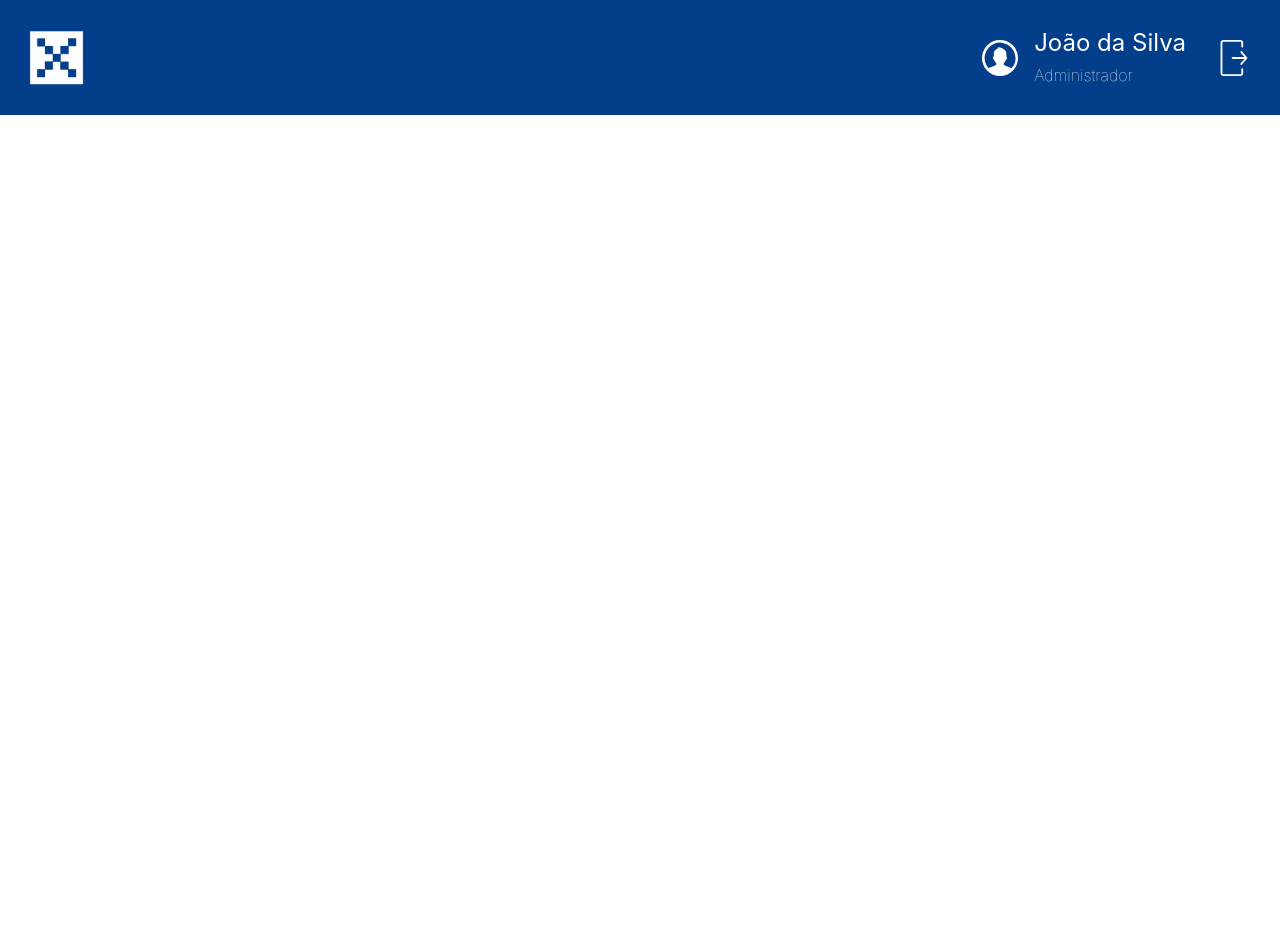
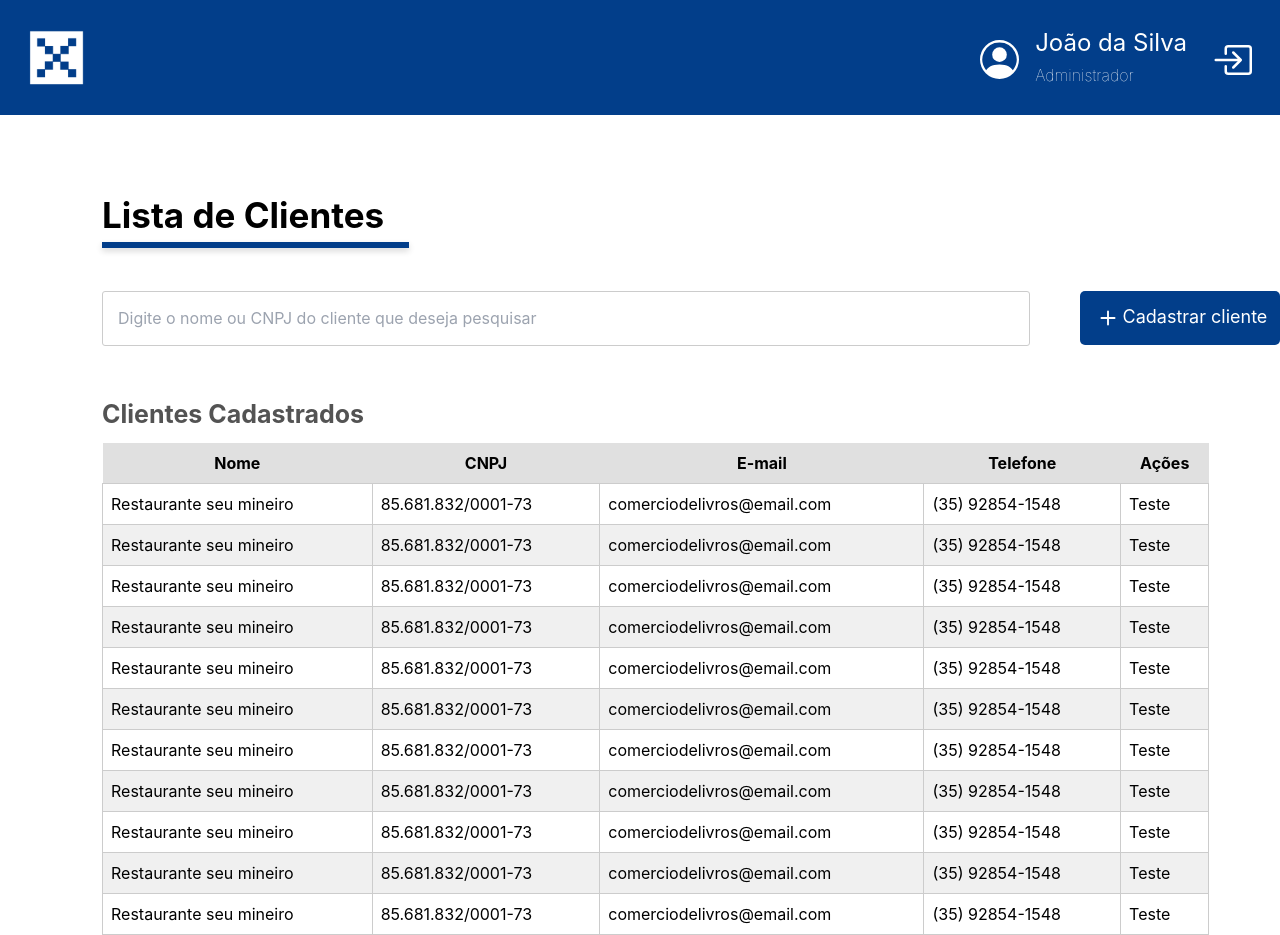
Before and after one commit to gabeporto/youx-challenge, a React (Create React App) app in the folder web/: page / in a window 1280 px wide. Before the commit the page ends 800 px from the top, so only its background shows below. Built offline with nearby package versions, Linux system fonts and the light colour scheme.

Commit message:
feat: add Table of client list component

```diff
--- a/web/src/App.tsx
+++ b/web/src/App.tsx
@@ -1,7 +1,12 @@
 import Header from "./components/Header";
+import ClientTable from "./components/ClientTable";
 
 export default function App() {
   return (
-    <Header />
+      <>
+        <Header />
+
+         <ClientTable />
+      </>
   );
 }
--- a/web/src/assets/icons/LogoutIcon.tsx
+++ b/web/src/assets/icons/LogoutIcon.tsx
@@ -1,5 +1,8 @@
 export default function LogoutIcon() {
     return (
-        <svg version="1.1" className="h-9 w-9" id="logout" xmlns="http://www.w3.org/2000/svg" fill="white" x="0px" y="0px" width="91.839px" height="122.88px" viewBox="0 0 91.839 122.88" enable-background="new 0 0 91.839 122.88"><g><path d="M81.75,64.617H41.365c-1.738,0-3.147-1.423-3.147-3.178c0-1.756,1.409-3.179,3.147-3.179h40.383L68.559,43.155 c-1.146-1.31-1.025-3.311,0.271-4.469c1.297-1.159,3.278-1.037,4.425,0.273l17.798,20.383c1.065,1.216,1.037,3.029-0.011,4.21 L73.254,83.92c-1.146,1.311-3.128,1.433-4.425,0.273c-1.296-1.158-1.417-3.16-0.271-4.47L81.75,64.617L81.75,64.617z M70.841,99.629c0-1.756,1.423-3.179,3.178-3.179c1.756,0,3.179,1.423,3.179,3.179v14.242c0,2.475-1.017,4.729-2.648,6.36 c-1.633,1.632-3.887,2.648-6.36,2.648H9.009c-2.475,0-4.73-1.014-6.363-2.646C1.016,118.603,0,116.352,0,113.871V9.009 c0-2.48,1.013-4.733,2.644-6.365C4.275,1.013,6.528,0,9.009,0h59.18c2.479,0,4.731,1.016,6.362,2.646 c1.633,1.633,2.646,3.889,2.646,6.363V23.25c0,1.755-1.423,3.178-3.179,3.178c-1.755,0-3.178-1.423-3.178-3.178V9.009 c0-0.722-0.301-1.385-0.785-1.869c-0.482-0.482-1.144-0.783-1.867-0.783H9.009c-0.726,0-1.389,0.3-1.87,0.782 C6.656,7.62,6.357,8.283,6.357,9.009v104.862c0,0.724,0.301,1.385,0.783,1.867c0.484,0.484,1.147,0.785,1.869,0.785h59.18 c0.72,0,1.381-0.302,1.865-0.786c0.485-0.484,0.787-1.146,0.787-1.866V99.629L70.841,99.629z"/></g></svg>
-    )
+        <svg xmlns="http://www.w3.org/2000/svg" width="40" height="40" fill="white" viewBox="0 0 16 16">
+            <path fill-rule="evenodd" d="M6 3.5a.5.5 0 0 1 .5-.5h8a.5.5 0 0 1 .5.5v9a.5.5 0 0 1-.5.5h-8a.5.5 0 0 1-.5-.5v-2a.5.5 0 0 0-1 0v2A1.5 1.5 0 0 0 6.5 14h8a1.5 1.5 0 0 0 1.5-1.5v-9A1.5 1.5 0 0 0 14.5 2h-8A1.5 1.5 0 0 0 5 3.5v2a.5.5 0 0 0 1 0v-2z"/>
+            <path fill-rule="evenodd" d="M11.854 8.354a.5.5 0 0 0 0-.708l-3-3a.5.5 0 1 0-.708.708L10.293 7.5H1.5a.5.5 0 0 0 0 1h8.793l-2.147 2.146a.5.5 0 0 0 .708.708l3-3z"/>
+        </svg>
+)
 }
--- /dev/null
+++ b/web/src/assets/icons/PlusIcon.tsx
@@ -0,0 +1,7 @@
+export default function PlusIcon() {
+    return (
+        <svg xmlns="http://www.w3.org/2000/svg" width="30" height="30" fill="white" viewBox="0 0 16 16">
+           <path d="M8 4a.5.5 0 0 1 .5.5v3h3a.5.5 0 0 1 0 1h-3v3a.5.5 0 0 1-1 0v-3h-3a.5.5 0 0 1 0-1h3v-3A.5.5 0 0 1 8 4z"/>
+        </svg>
+    )
+}
--- /dev/null
+++ b/web/src/assets/icons/SearchIcon.tsx
@@ -0,0 +1,7 @@
+export default function SearchIcon() {
+    return (
+        <svg xmlns="http://www.w3.org/2000/svg" width="20" height="20" fill="blue" viewBox="0 0 16 16">
+            <path d="M11.742 10.344a6.5 6.5 0 1 0-1.397 1.398h-.001c.03.04.062.078.098.115l3.85 3.85a1 1 0 0 0 1.415-1.414l-3.85-3.85a1.007 1.007 0 0 0-.115-.1zM12 6.5a5.5 5.5 0 1 1-11 0 5.5 5.5 0 0 1 11 0z"/>
+        </svg>
+    )
+}
--- a/web/src/assets/icons/UserIcon.tsx
+++ b/web/src/assets/icons/UserIcon.tsx
@@ -1,5 +1,8 @@
 export default function UserIcon() {
     return (
-        <svg id="UserIcon" className="h-9" data-name="Layer 1" xmlns="http://www.w3.org/2000/svg" fill="white" viewBox="0 0 122.88 122.88"><title>account</title><path d="M61.44,0A61.31,61.31,0,0,1,84.92,4.66h0A61.66,61.66,0,0,1,118.21,38l.1.24a61.39,61.39,0,0,1-.1,46.73h0A61.42,61.42,0,0,1,38,118.21h0A61.3,61.3,0,0,1,18,104.88l0,0A61.5,61.5,0,0,1,4.66,84.94l-.09-.24A61.48,61.48,0,0,1,4.66,38v0A61.37,61.37,0,0,1,18,18l0,0A61.5,61.5,0,0,1,37.94,4.66l.24-.09A61.35,61.35,0,0,1,61.44,0ZM48.78,79.89a16.44,16.44,0,0,1-1.34-1.62c-2.6-3.56-4.93-7.58-7.27-11.33-1.7-2.5-2.59-4.73-2.59-6.52s1-4.13,3-4.64a101,101,0,0,1-.18-11.73A16.86,16.86,0,0,1,41,41.11a17,17,0,0,1,7.58-9.64,19.26,19.26,0,0,1,4.11-2c2.59-1,1.34-4.91,4.19-5C63.54,24.33,74.52,30,78.8,34.68a16.91,16.91,0,0,1,4.38,11l-.27,10.57a3.31,3.31,0,0,1,2.41,2.41c.36,1.43,0,3.39-1.25,6.16h0c0,.09-.09.09-.09.18-2.75,4.53-5.62,9.78-8.78,14-1.59,2.12-2.9,1.75-1.54,3.78,6.45,8.87,19.18,7.64,27,13.55a52.66,52.66,0,0,0,9.36-54.72l-.09-.2A52.7,52.7,0,0,0,98.55,24.33h0a52.63,52.63,0,0,0-57-11.49l-.21.09a52.53,52.53,0,0,0-17,11.4h0a52.63,52.63,0,0,0-11.49,57l.09.21A52.66,52.66,0,0,0,22.19,96.3c7.85-5.91,20.58-4.68,27-13.55,1.12-1.68.83-1.52-.44-2.86Z"/></svg>
+        <svg xmlns="http://www.w3.org/2000/svg" width="39" height="39" fill="white" viewBox="0 0 16 16">
+            <path d="M11 6a3 3 0 1 1-6 0 3 3 0 0 1 6 0z"/>
+            <path fill-rule="evenodd" d="M0 8a8 8 0 1 1 16 0A8 8 0 0 1 0 8zm8-7a7 7 0 0 0-5.468 11.37C3.242 11.226 4.805 10 8 10s4.757 1.225 5.468 2.37A7 7 0 0 0 8 1z"/>
+        </svg>
     )
 }
--- /dev/null
+++ b/web/src/components/Button.tsx
@@ -0,0 +1,29 @@
+import { ButtonHTMLAttributes } from 'react';
+import styled from 'styled-components';
+import PlusIcon from '../assets/icons/PlusIcon';
+
+const CreateButton = styled.div`
+    display: flex;
+    width: 203px;
+    height: 54px;
+    background: #023E8A 0% 0% no-repeat padding-box;
+    border-radius: 5px;
+    opacity: 1;
+    color: #FFFFFF;
+    font-size: 18px;
+    justify-content: center;
+    padding: 12px;
+`
+
+interface ButtonProps extends ButtonHTMLAttributes<HTMLButtonElement> {
+    title: string;
+}
+
+export default function Button(props : ButtonProps) {
+    return (
+        <CreateButton>
+            <PlusIcon />
+            {props.title}
+        </CreateButton>
+    )
+}
--- /dev/null
+++ b/web/src/components/ClientTable.tsx
@@ -0,0 +1,76 @@
+import styled from "styled-components";
+import Button from "./Button";
+import Table from "./Table";
+
+const Container = styled.h1`
+    padding-left: 102px;
+    padding-top: 74px;
+`;
+
+const PageTitle = styled.h1`
+    font-weight: bold;
+    font-size: 35px;
+`;
+
+const TitleBorder = styled.div`
+    box-shadow: 0px 3px 6px #00000029;
+    border: 3px solid #023E8A;
+    width: 307px;
+`
+
+const TableTitle = styled.h1`
+    font-weight: bold;
+    font-size: 25px;
+    color: #535353;
+    opacity: 1;
+    margin-top: 50px;
+    margin-bottom: 10px;
+`;
+
+const SearchInput = styled.input`
+    width: 80%;
+    height: 55px;
+    background: #FFFFFF 0% 0% no-repeat padding-box;
+    border: 1px solid #CCCCCC;
+    border-radius: 3px;
+    opacity: 1;
+    margin-right: 50px;
+    padding: 15px;
+`
+
+const SearchContainer = styled.div`
+  display: flex;
+  align-items: center;
+  margin-top: 43px;
+`;
+
+export default function ClientTable() {
+    const headers = ['Nome', 'CNPJ', 'E-mail', 'Telefone', 'Ações'];
+const data = [
+  { nome: 'Restaurante seu mineiro', cnpj: '85.681.832/0001-73', email: 'comerciodelivros@email.com', telefone: '(35) 92854-1548', acoes: 'Teste' },
+  { nome: 'Restaurante seu mineiro', cnpj: '85.681.832/0001-73', email: 'comerciodelivros@email.com', telefone: '(35) 92854-1548', acoes: 'Teste' },
+  { nome: 'Restaurante seu mineiro', cnpj: '85.681.832/0001-73', email: 'comerciodelivros@email.com', telefone: '(35) 92854-1548', acoes: 'Teste' },
+  { nome: 'Restaurante seu mineiro', cnpj: '85.681.832/0001-73', email: 'comerciodelivros@email.com', telefone: '(35) 92854-1548', acoes: 'Teste' },
+  { nome: 'Restaurante seu mineiro', cnpj: '85.681.832/0001-73', email: 'comerciodelivros@email.com', telefone: '(35) 92854-1548', acoes: 'Teste' },
+  { nome: 'Restaurante seu mineiro', cnpj: '85.681.832/0001-73', email: 'comerciodelivros@email.com', telefone: '(35) 92854-1548', acoes: 'Teste' },
+  { nome: 'Restaurante seu mineiro', cnpj: '85.681.832/0001-73', email: 'comerciodelivros@email.com', telefone: '(35) 92854-1548', acoes: 'Teste' },
+  { nome: 'Restaurante seu mineiro', cnpj: '85.681.832/0001-73', email: 'comerciodelivros@email.com', telefone: '(35) 92854-1548', acoes: 'Teste' },
+  { nome: 'Restaurante seu mineiro', cnpj: '85.681.832/0001-73', email: 'comerciodelivros@email.com', telefone: '(35) 92854-1548', acoes: 'Teste' },
+  { nome: 'Restaurante seu mineiro', cnpj: '85.681.832/0001-73', email: 'comerciodelivros@email.com', telefone: '(35) 92854-1548', acoes: 'Teste' },
+  { nome: 'Restaurante seu mineiro', cnpj: '85.681.832/0001-73', email: 'comerciodelivros@email.com', telefone: '(35) 92854-1548', acoes: 'Teste' },
+];
+    return (
+        <Container>
+            <PageTitle>Lista de Clientes</PageTitle>
+            <TitleBorder/>
+
+            <SearchContainer>
+                <SearchInput placeholder="Digite o nome ou CNPJ do cliente que deseja pesquisar" />
+                <Button title="Cadastrar cliente" />
+            </SearchContainer>
+
+            <TableTitle>Clientes Cadastrados</TableTitle>
+            <Table headers={headers} data={data} />
+        </Container>
+    )
+}
--- a/web/src/components/Header.tsx
+++ b/web/src/components/Header.tsx
@@ -19,7 +19,7 @@ const UserContainer = styled.div`
 
 const UserDiv = styled.div`
     padding-top: 25px;
-    margin-right: 30px;
+    margin-right: 25px;
 `
 
 const UserName = styled.p`
@@ -58,7 +58,7 @@ export default function Header() {
 
         <HeaderContainer>
             <div>
-                <Dropdown/>
+                <Dropdown />
             </div>
 
             <UserContainer>
--- /dev/null
+++ b/web/src/components/Table.tsx
@@ -0,0 +1,58 @@
+import styled from "styled-components";
+
+const TableContainer = styled.div`
+  width: 94%;
+  overflow-x: auto;
+`;
+
+const TableStyled = styled.table`
+  width: 100%;
+  border-collapse: collapse;
+`;
+
+const TableHeader = styled.th`
+  padding: 8px;
+  background-color: #e0e0e0;
+`;
+
+const TableData = styled.td`
+  padding: 8px;
+  border: 1px solid #ccc;
+`;
+
+const TableRow = styled.tr`
+  &:nth-child(even) {
+    background-color: #f0f0f0;
+  }
+`;
+
+interface TableProps {
+    headers: string[];
+    data: { [key: string]: string | number }[];
+  }
+
+export default function Table(props : TableProps) {
+    return (
+        <TableContainer>
+          <TableStyled>
+            <thead>
+              <tr>
+                {props.headers.map((header, index) => (
+                  <TableHeader key={index}>{header}</TableHeader>
+                ))}
+              </tr>
+            </thead>
+            <tbody>
+              {props.data.map((row, rowIndex) => (
+                <TableRow key={rowIndex}>
+                  {Object.values(row).map((value, columnIndex) => (
+                    <TableData key={columnIndex}>{value}</TableData>
+                  ))}
+                </TableRow>
+              ))}
+            </tbody>
+          </TableStyled>
+        </TableContainer>
+      );
+
+}
```
Also changed, not shown: web/src/components/Dropdown.tsx (+3 -4 lines).
